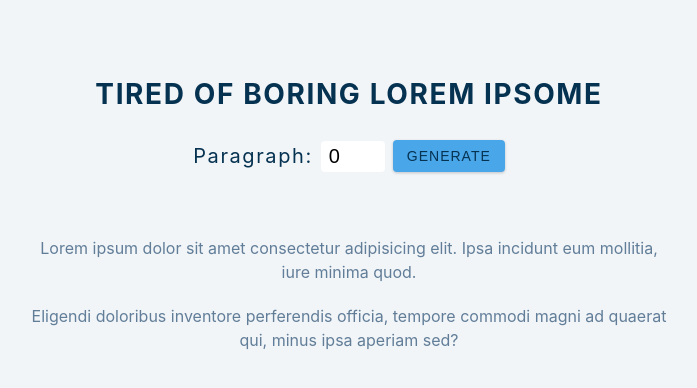
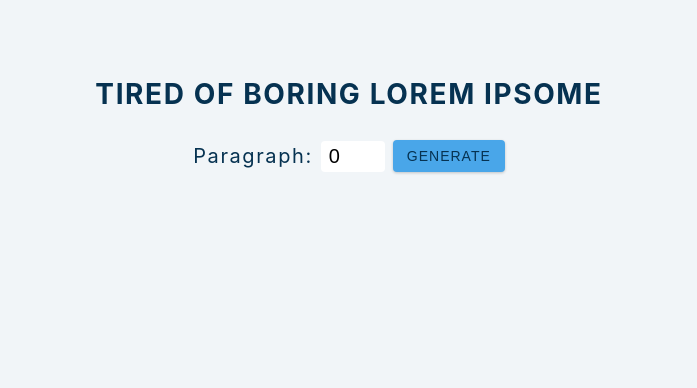
Before and after one commit to jubhavsar/React-Projects-JnSm, a React (Create React App) app in the folder 08-lorem-ipsum/: page / in a window 1280 px wide. Shown: the top 388 px of the page, without its empty margins (291-988 px from the left). Built offline with nearby package versions, Linux system fonts and the light colour scheme.

Commit message:
display dummy data dynamically using map()

```diff
--- a/08-lorem-ipsum/src/App.js
+++ b/08-lorem-ipsum/src/App.js
@@ -22,10 +22,10 @@ function App() {
       <button className='btn' type='submit'>generate</button>
     </form>
     <article className='lorel-text'>
-     <p>Lorem ipsum dolor sit amet consectetur adipisicing elit.
-      Ipsa incidunt eum mollitia, iure minima quod.</p>
-     <p>Eligendi doloribus inventore perferendis officia,
-      tempore commodi magni ad quaerat qui, minus ipsa aperiam sed?</p>
+     {text.map((data) => {
+      return <p>{data}</p>
+
+     })}
     </article>
   </section>
     )
```
